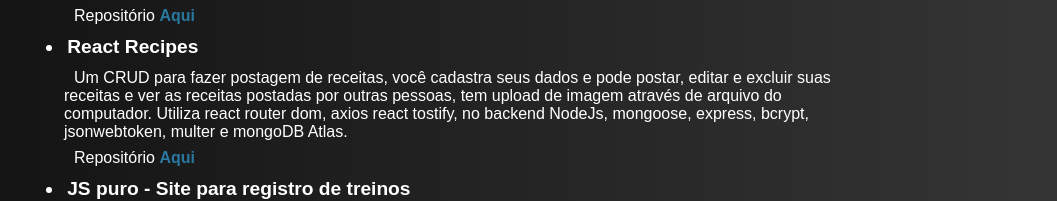
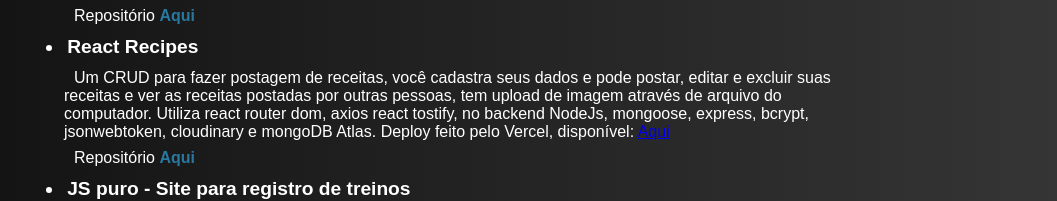
Before and after one commit to vitoriafreitasdev/portifolio, a React (Vite) app in the folder my-portfolio/: page /sobremim in a window 1280 px wide. Shown: the part 682-883 px from the top of the page, without its empty margins (0-1057 px from the left). Built offline with nearby package versions, Linux system fonts and the light colour scheme; a web font is replaced by a local one.

Commit message:
mudei a descrição de um projeto (react recipes)

```diff
--- a/my-portfolio/src/routes/AboutMe.jsx
+++ b/my-portfolio/src/routes/AboutMe.jsx
@@ -31,7 +31,7 @@ const AboutMe = () => {
                         <p>Repositório <a className="link" href="https://github.com/vitoriafreitasdev/ReactServices" target="_blank">Aqui</a></p>
 
                         <li>React Recipes </li>
-                        <p>Um CRUD para fazer postagem de receitas, você cadastra seus dados e pode postar, editar e excluir suas receitas e ver as receitas postadas por outras pessoas, tem upload de imagem através de arquivo do computador. Utiliza react router dom, axios react tostify, no backend NodeJs, mongoose, express, bcrypt, jsonwebtoken, multer e mongoDB Atlas.</p>
+                        <p>Um CRUD para fazer postagem de receitas, você cadastra seus dados e pode postar, editar e excluir suas receitas e ver as receitas postadas por outras pessoas, tem upload de imagem através de arquivo do computador. Utiliza react router dom, axios react tostify, no backend NodeJs, mongoose, express, bcrypt, jsonwebtoken, cloudinary e mongoDB Atlas. Deploy feito pelo Vercel, disponível: <a href="https://react-recipes-frontend-zeta.vercel.app/" target="_black">Aqui</a></p>
                         <p>Repositório <a className="link" href="https://github.com/vitoriafreitasdev/ReactRecipes" target="_blank">Aqui</a></p>
 
                         <li>JS puro - Site para registro de treinos</li>
```
